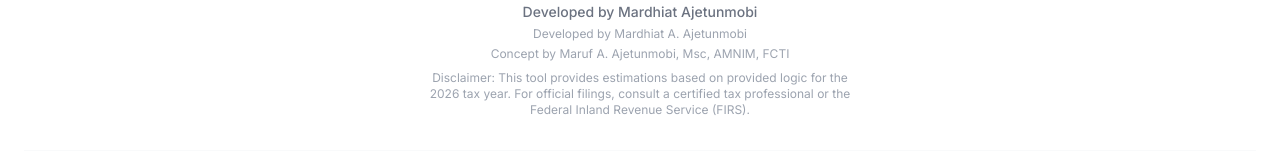
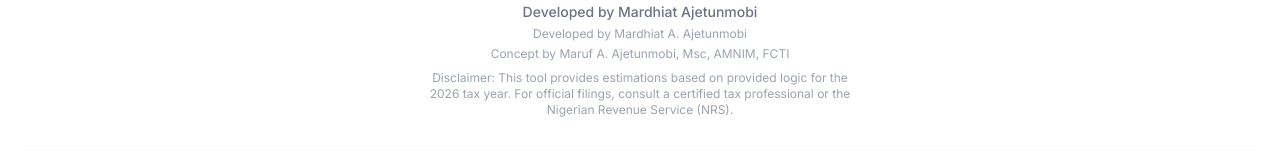
Before and after one commit to mardhiat/ajetax, a React (Vite) app: page / in a window 1280 px wide. Shown: the part 2542-2710 px from the top of the page. Built offline with nearby package versions, Linux system fonts and the light colour scheme.

Commit message:
updating firs to nrs

```diff
--- a/App.tsx
+++ b/App.tsx
@@ -184,7 +184,7 @@ const App: React.FC = () => {
           <p className="text-sm text-gray-500 font-medium">Developed by Mardhiat Ajetunmobi</p>
           <p className="text-xs text-gray-400 mt-1">Developed by Mardhiat A. Ajetunmobi</p>
           <p className="text-xs text-gray-400 mt-1">Concept by Maruf A. Ajetunmobi, Msc, AMNIM, FCTI</p>
-          <p className="text-xs text-gray-400 mt-2 text-center max-w-md">Disclaimer: This tool provides estimations based on provided logic for the 2026 tax year. For official filings, consult a certified tax professional or the Federal Inland Revenue Service (FIRS).</p>
+          <p className="text-xs text-gray-400 mt-2 text-center max-w-md">Disclaimer: This tool provides estimations based on provided logic for the 2026 tax year. For official filings, consult a certified tax professional or the Nigerian Revenue Service (NRS).</p>
           <div className="mt-8 pt-8 border-t border-gray-50 w-full flex justify-center space-x-6 text-xs text-gray-400">
             <span>&copy; 2025 AJETAX Systems</span>
             <span>Version 1.0.4-stable</span>
```
Also changed, not shown: 1 other file (tests, documents, lock files or other folders).
